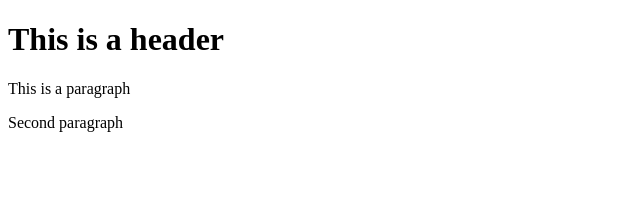
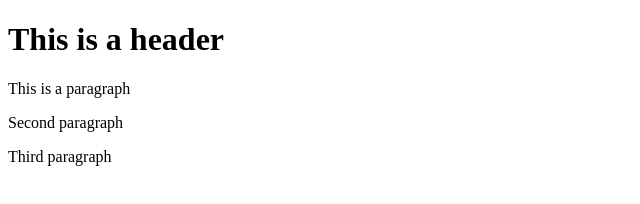
Before and after one commit to arindamkeswani/git-test, a website: page index.html in a window 1280 px wide. Shown: the whole page, without its empty margins (0-640 px from the left). Drawn offline with Linux system fonts and the light colour scheme.

Commit message:
Fourth commit

```diff
--- a/index.html
+++ b/index.html
@@ -8,5 +8,6 @@
 	<h1>This is a header</h1>
 	<p>This is a paragraph</p>
 	<p>Second paragraph</p>
+	<p>Third paragraph</p>
 </body>
 </html>
```
Also changed, not shown: package.json (added, +24 -0 lines), 2 other files.
